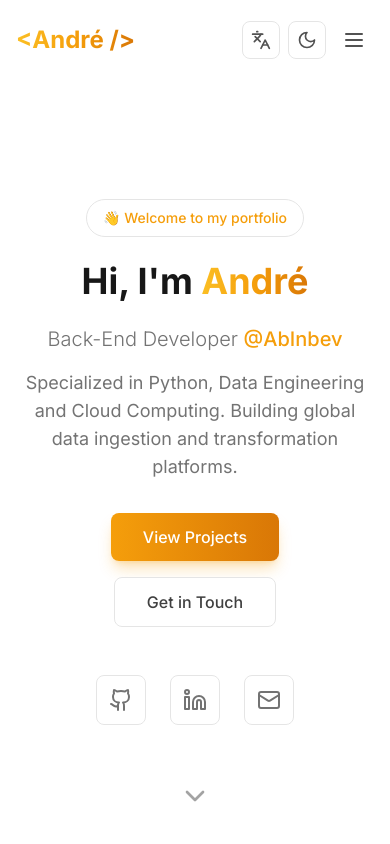
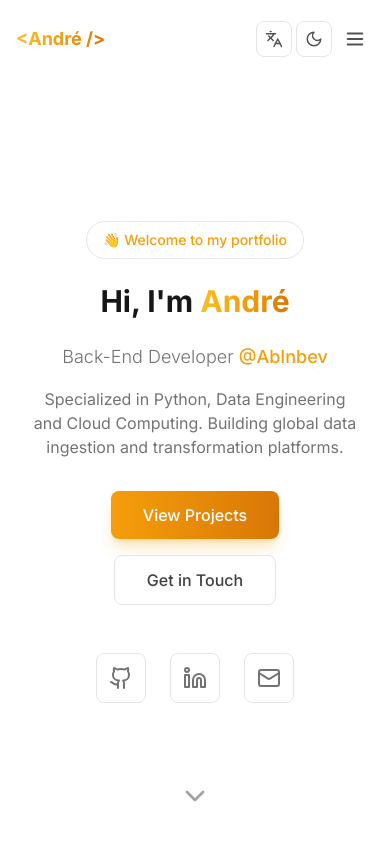
Before and after one commit to Andre-peixoto-lopes/portfolio2026, a React (Vite) app: page / in a window 390 px wide. Shown: the top 844 px of the page. Built offline with nearby package versions, Linux system fonts and the light colour scheme.

Commit message:
fix: corrige gradient do header e responsividade do Contact

```diff
--- a/src/components/Contact.tsx
+++ b/src/components/Contact.tsx
@@ -79,7 +79,7 @@ const Contact = () => {
             </p>
           </div>
 
-          <div className="grid lg:grid-cols-5 gap-12">
+          <div className="grid grid-cols-1 lg:grid-cols-5 gap-8 lg:gap-12">
             {/* Contact Info */}
             <motion.div
               initial={{ opacity: 0, x: -50 }}
@@ -88,7 +88,7 @@ const Contact = () => {
               viewport={{ once: true }}
               className="lg:col-span-2 space-y-6"
             >
-              <div className="glass rounded-2xl p-8">
+              <div className="glass rounded-2xl p-6 sm:p-8">
                 <div className="flex items-center gap-3 mb-6">
                   <MessageCircle className="text-primary-500" size={28} />
                   <h3 className="text-xl font-semibold text-dark-900 dark:text-dark-50">
@@ -138,8 +138,8 @@ const Contact = () => {
               viewport={{ once: true }}
               className="lg:col-span-3"
             >
-              <form onSubmit={handleSubmit} className="glass rounded-2xl p-8">
-                <div className="grid sm:grid-cols-2 gap-6 mb-6">
+              <form onSubmit={handleSubmit} className="glass rounded-2xl p-6 sm:p-8">
+                <div className="grid grid-cols-1 sm:grid-cols-2 gap-4 sm:gap-6 mb-6">
                   <div>
                     <label className="block text-sm font-medium text-dark-700 dark:text-dark-300 mb-2">
                       {t.contact.form.name}
@@ -149,7 +149,7 @@ const Contact = () => {
                       required
                       value={formData.name}
                       onChange={(e) => setFormData({ ...formData, name: e.target.value })}
-                      className="w-full px-4 py-3 rounded-lg bg-white/50 dark:bg-dark-800/50 border border-dark-200 dark:border-dark-700 focus:border-primary-500 focus:ring-2 focus:ring-primary-500/20 outline-none transition-all text-dark-900 dark:text-dark-100"
+                      className="w-full px-4 py-3 rounded-lg bg-white/50 dark:bg-dark-800/50 border border-dark-200 dark:border-dark-700 focus:border-primary-500 focus:ring-2 focus:ring-primary-500/20 outline-none transition-all text-dark-900 dark:text-dark-100 text-base"
                       placeholder={t.contact.form.namePlaceholder}
                     />
                   </div>
@@ -162,7 +162,7 @@ const Contact = () => {
                       required
                       value={formData.email}
                       onChange={(e) => setFormData({ ...formData, email: e.target.value })}
-                      className="w-full px-4 py-3 rounded-lg bg-white/50 dark:bg-dark-800/50 border border-dark-200 dark:border-dark-700 focus:border-primary-500 focus:ring-2 focus:ring-primary-500/20 outline-none transition-all text-dark-900 dark:text-dark-100"
+                      className="w-full px-4 py-3 rounded-lg bg-white/50 dark:bg-dark-800/50 border border-dark-200 dark:border-dark-700 focus:border-primary-500 focus:ring-2 focus:ring-primary-500/20 outline-none transition-all text-dark-900 dark:text-dark-100 text-base"
                       placeholder={t.contact.form.emailPlaceholder}
                     />
                   </div>
@@ -173,10 +173,10 @@ const Contact = () => {
                   </label>
                   <textarea
                     required
-                    rows={6}
+                    rows={5}
                     value={formData.message}
                     onChange={(e) => setFormData({ ...formData, message: e.target.value })}
-                    className="w-full px-4 py-3 rounded-lg bg-white/50 dark:bg-dark-800/50 border border-dark-200 dark:border-dark-700 focus:border-primary-500 focus:ring-2 focus:ring-primary-500/20 outline-none transition-all resize-none text-dark-900 dark:text-dark-100"
+                    className="w-full px-4 py-3 rounded-lg bg-white/50 dark:bg-dark-800/50 border border-dark-200 dark:border-dark-700 focus:border-primary-500 focus:ring-2 focus:ring-primary-500/20 outline-none transition-all resize-none text-dark-900 dark:text-dark-100 text-base"
                     placeholder={t.contact.form.messagePlaceholder}
                   />
                 </div>
@@ -184,7 +184,7 @@ const Contact = () => {
                   type="submit"
                   whileHover={{ scale: 1.02 }}
                   whileTap={{ scale: 0.98 }}
-                  className="w-full py-4 rounded-lg bg-gradient-primary text-white font-medium hover:opacity-90 transition-all flex items-center justify-center gap-2 shadow-lg shadow-primary-500/30"
+                  className="w-full py-3 sm:py-4 rounded-lg bg-gradient-primary text-white font-medium hover:opacity-90 transition-all flex items-center justify-center gap-2 shadow-lg shadow-primary-500/30"
                 >
                   {t.contact.form.send}
                   <Send size={18} />
--- a/src/components/Header.tsx
+++ b/src/components/Header.tsx
@@ -43,12 +43,12 @@ const Header = () => {
         isScrolled ? 'glass py-3' : 'py-5'
       }`}
     >
-      <nav className="container mx-auto px-4 md:px-6 flex items-center justify-between">
+      <nav className="container mx-auto px-4 md:px-6 flex items-center justify-between gap-2">
         <motion.a
           href="#home"
           whileHover={{ scale: 1.05 }}
           whileTap={{ scale: 0.95 }}
-          className="text-2xl font-bold text-gradient"
+          className="text-lg sm:text-xl md:text-2xl font-bold text-gradient flex-shrink-0"
         >
           &lt;André /&gt;
         </motion.a>
@@ -73,7 +73,7 @@ const Header = () => {
         </ul>
 
         {/* Controls */}
-        <div className="flex items-center gap-2">
+        <div className="flex items-center gap-1 sm:gap-2 flex-shrink-0">
           {/* Language Selector */}
           <div className="relative">
             <motion.button
@@ -82,7 +82,7 @@ const Header = () => {
               onClick={() => setShowLangMenu(!showLangMenu)}
               className="p-2 rounded-lg glass text-dark-600 dark:text-dark-300 hover:text-primary-500 transition-colors"
             >
-              <Languages size={20} />
+              <Languages size={18} className="sm:w-5 sm:h-5" />
             </motion.button>
             {showLangMenu && (
               <motion.div
@@ -118,7 +118,7 @@ const Header = () => {
             onClick={toggleTheme}
             className="p-2 rounded-lg glass text-dark-600 dark:text-dark-300 hover:text-primary-500 transition-colors"
           >
-            {theme === 'dark' ? <Sun size={20} /> : <Moon size={20} />}
+            {theme === 'dark' ? <Sun size={18} className="sm:w-5 sm:h-5" /> : <Moon size={18} className="sm:w-5 sm:h-5" />}
           </motion.button>
 
           {/* Contact Button (Desktop) */}
@@ -126,7 +126,7 @@ const Header = () => {
             href="#contact"
             whileHover={{ scale: 1.05 }}
             whileTap={{ scale: 0.95 }}
-            className="hidden md:block px-4 py-2 rounded-lg bg-gradient-primary text-white font-medium text-sm hover:opacity-90 transition-opacity"
+            className="hidden lg:block px-4 py-2 rounded-lg bg-gradient-primary text-white font-medium text-sm hover:opacity-90 transition-opacity"
           >
             {t.nav.contact}
           </motion.a>
@@ -136,7 +136,7 @@ const Header = () => {
             onClick={() => setIsMobileMenuOpen(!isMobileMenuOpen)}
             className="lg:hidden p-2 text-dark-600 dark:text-dark-300 hover:text-primary-500 transition-colors"
           >
-            {isMobileMenuOpen ? <X size={24} /> : <Menu size={24} />}
+            {isMobileMenuOpen ? <X size={22} /> : <Menu size={22} />}
           </button>
         </div>
       </nav>
--- a/src/components/Hero.tsx
+++ b/src/components/Hero.tsx
@@ -27,7 +27,7 @@ const Hero = () => {
             initial={{ opacity: 0, y: 20 }}
             animate={{ opacity: 1, y: 0 }}
             transition={{ delay: 0.2, duration: 0.5 }}
-            className="text-4xl md:text-6xl lg:text-7xl font-bold mb-6 text-dark-900 dark:text-dark-50"
+            className="text-3xl sm:text-4xl md:text-6xl lg:text-7xl font-bold mb-6 text-dark-900 dark:text-dark-50"
           >
             {t.hero.greeting}{' '}
             <span className="text-gradient">André</span>
@@ -37,7 +37,7 @@ const Hero = () => {
             initial={{ opacity: 0, y: 20 }}
             animate={{ opacity: 1, y: 0 }}
             transition={{ delay: 0.3, duration: 0.5 }}
-            className="text-xl md:text-2xl lg:text-3xl text-dark-500 dark:text-dark-400 mb-4 font-light"
+            className="text-lg sm:text-xl md:text-2xl lg:text-3xl text-dark-500 dark:text-dark-400 mb-4 font-light"
           >
             {t.hero.role}{' '}
             <span className="text-primary-500 font-medium">@AbInbev</span>
@@ -47,7 +47,7 @@ const Hero = () => {
             initial={{ opacity: 0, y: 20 }}
             animate={{ opacity: 1, y: 0 }}
             transition={{ delay: 0.4, duration: 0.5 }}
-            className="text-dark-500 dark:text-dark-400 text-lg md:text-xl mb-8 max-w-2xl mx-auto"
+            className="text-dark-500 dark:text-dark-400 text-base sm:text-lg md:text-xl mb-8 max-w-2xl mx-auto px-4"
           >
             {t.hero.description}
           </motion.p>
```
